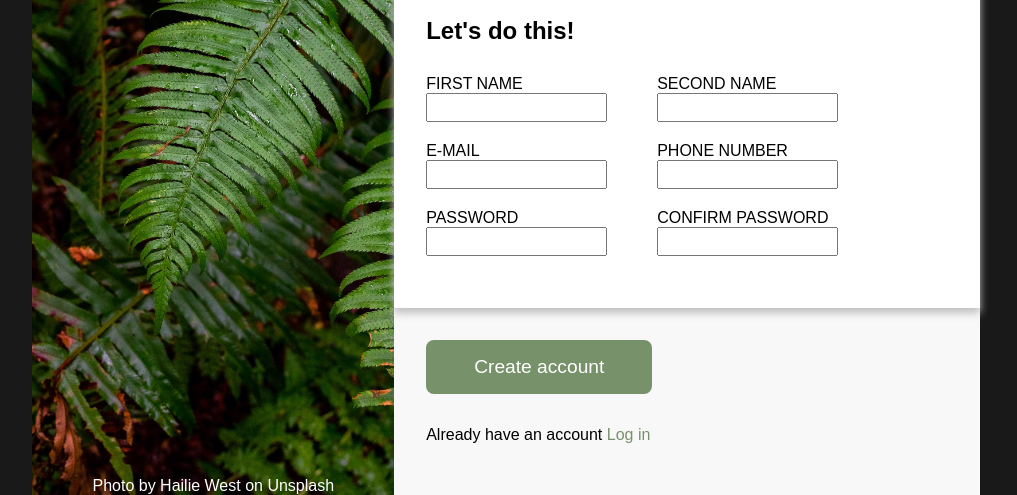
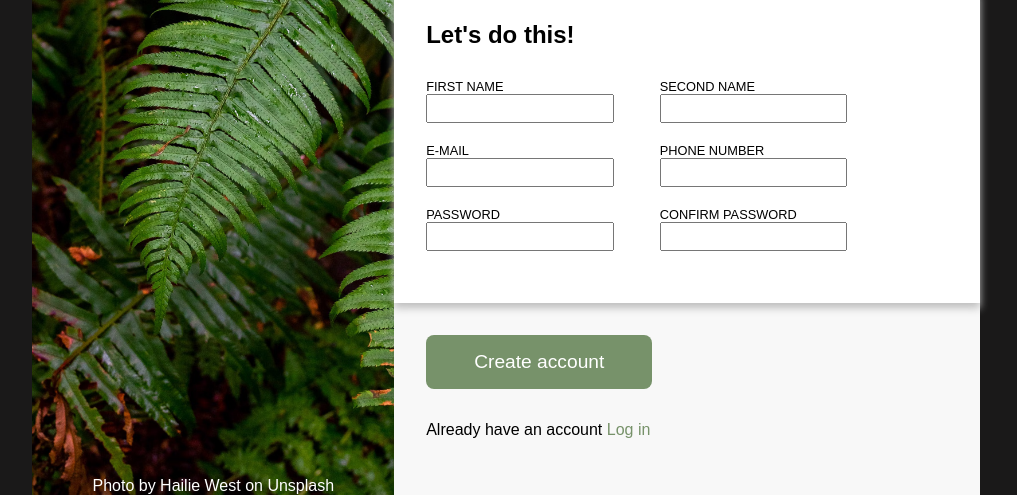
Before and after one commit to boolsen/form-exercise, a plain HTML site: page index.html in a window 1280 px wide. Shown: the part 305-800 px from the top of the page, without its empty margins (134-1151 px from the left). Drawn offline with Linux system fonts and the light colour scheme; a script that the page names is missing.

Commit message:
added some formatting to input section -sizing of inputs

```diff
--- a/style.css
+++ b/style.css
@@ -146,12 +146,20 @@ label {
 }
 
 .input-container {
+    box-sizing: border-box;
     gap: 50px;
+    width: 100%;
+    padding-right: 20%;
 }
 
 input {
     padding-bottom: 10px;
     margin-bottom: 20px;
+    width: 100%;
+}
+
+.inputs{
+    flex-grow: 1;
 }
 
 .submit-btn{
@@ -162,3 +170,7 @@ input {
     border-radius: 0.5rem;
     border: none;
 }
+
+.inputs > label {
+    font-size: 0.8em;
+}
```
